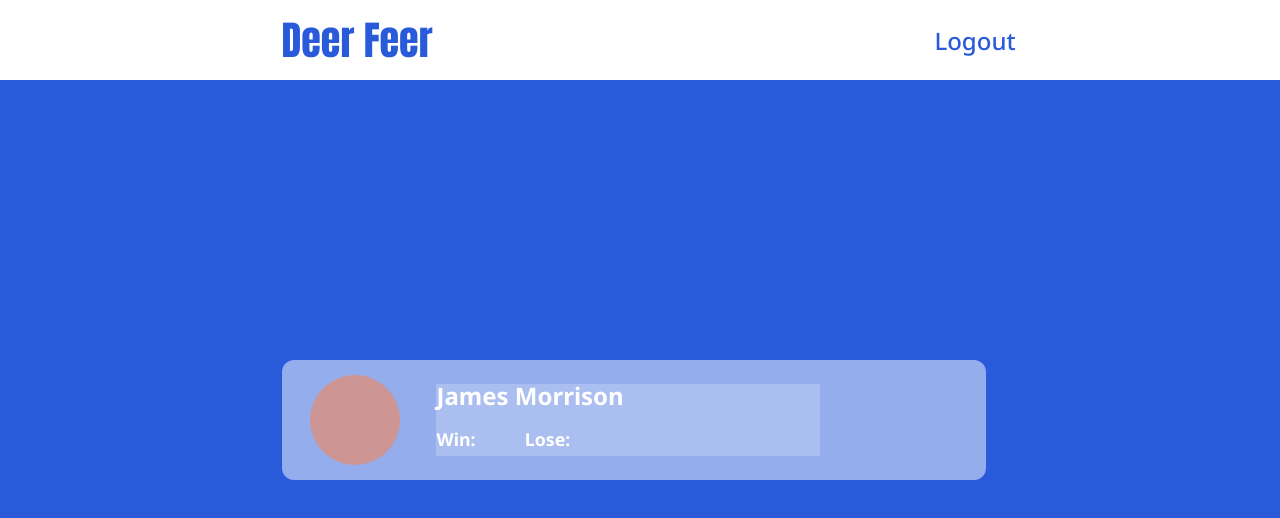
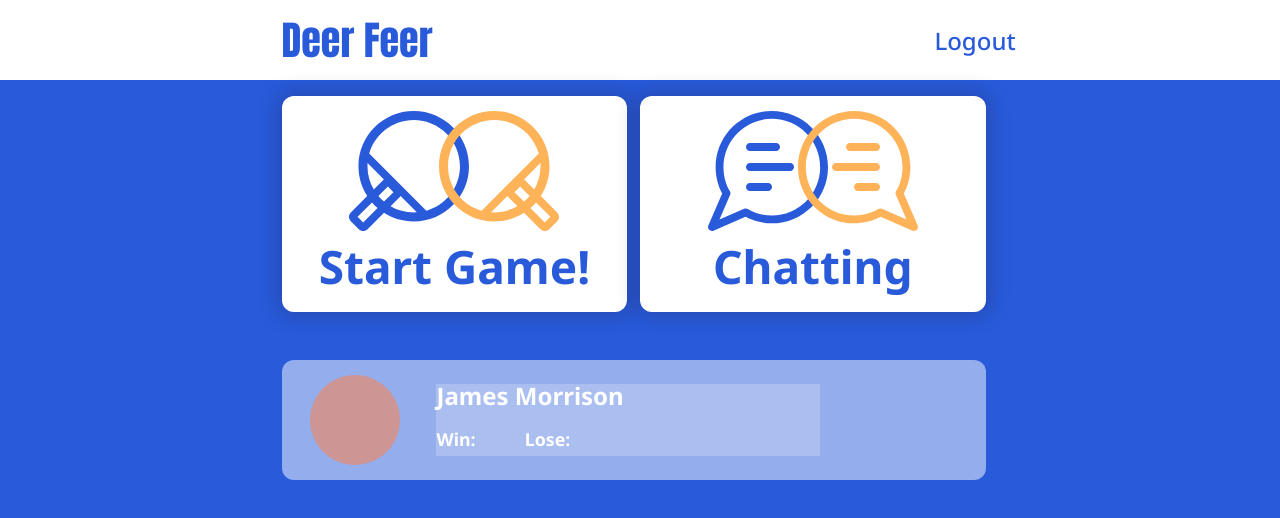
Before and after one commit to Pierrot-jang-pilkyu/ft_transcendence-front_end, a React (Vite) app: page /Lobby in a window 1280 px wide. Shown: the top 518 px of the page. Built offline with nearby package versions, Linux system fonts and the light colour scheme.

Commit message:
Feat: Lobby에 Menu 컴포넌트 추가
1. Menu 디렉토리 생성
2. Menu 컴포넌트 추가

resolved #03

```diff
--- a/src/pages/Lobby/Lobby.module.css
+++ b/src/pages/Lobby/Lobby.module.css
@@ -111,3 +111,9 @@
 	/* aspect-ratio: 1920 / 1080; */
 	background: #285ADA;
 }
+
+.menu_container {
+	position: absolute;
+    left: 22%;
+	top: 12%;
+}
--- a/src/pages/Lobby/Lobby.tsx
+++ b/src/pages/Lobby/Lobby.tsx
@@ -1,6 +1,7 @@
 import styles from "./Lobby.module.css";
 import Profile from "./Profile";
 import Header from "../../components/Header";
+import Menu from "./Menu/Menu";
 // import HomeBall from "../../assets/HomeBall.png";
 
 function Home()
@@ -9,6 +10,9 @@ function Home()
 		<div className={`${styles.background}`}>
 			{/* <img className={`${styles.img}`} src={HomeBall}/> */}
 			<Header />
+			<div className={`${styles.menu_container}`}>
+				<Menu />
+			</div>
 			<div className={`${styles.profile_container}`}>
 				{/* <div className={`${styles.title}`}>Deer Feer</div> */}
                 <div className={`${styles.profile_img}`}></div>
--- /dev/null
+++ b/src/pages/Lobby/Menu/Menu.module.css
@@ -0,0 +1,25 @@
+.buttons {
+	display: flex;
+	flex-direction: row;
+	justify-content: space-between;
+	gap: 1vw;
+}
+
+.button {
+	width: 27vw;
+	height: 27vh;
+	flex-shrink: 0;
+	border-radius: 12px;
+	background: #FFF;
+	box-shadow: 0px 0px 22px 4px rgba(32, 16, 16, 0.20);
+}
+
+.title {
+	color: #285ADA;
+	text-align: center;
+    font-family: 'Noto Sans', sans-serif;
+	font-size: 46px;
+	font-style: normal;
+	font-weight: 700;
+	line-height: normal;
+}
--- /dev/null
+++ b/src/pages/Lobby/Menu/Menu.tsx
@@ -0,0 +1,31 @@
+import styles from "./Menu.module.css";
+
+function Menu()
+{
+	return (
+	<div className={`${styles.buttons}`}>
+		<button className={`${styles.button}`}>
+		<svg xmlns="http://www.w3.org/2000/svg" width="210" height="120" viewBox="0 0 210 120" fill="none">
+  <path fill-rule="evenodd" clip-rule="evenodd" d="M64.7321 9.01481C90.2723 9.01481 110.977 29.6997 110.977 55.2157C110.977 76.3572 96.763 94.1821 77.3619 99.6726L20.2333 42.5979C25.729 23.2151 43.5707 9.01481 64.7321 9.01481ZM18.5903 52.1117L34.9133 68.4193C34.7772 68.5338 34.6449 68.655 34.5168 68.783L24.7847 78.5059C20.7817 71.6676 18.4876 63.7093 18.4876 55.2157C18.4876 54.1726 18.5222 53.1376 18.5903 52.1117ZM51.6295 85.1197L67.8391 101.314C66.8122 101.382 65.7762 101.417 64.7321 101.417C56.2898 101.417 48.3758 99.1565 41.5633 95.2089L51.2654 85.5159C51.3936 85.3879 51.5149 85.2557 51.6295 85.1197ZM64.7321 110.431C53.786 110.431 43.5832 107.252 34.9982 101.768L18.5656 118.185C16.143 120.605 12.2151 120.605 9.79249 118.185L1.81692 110.217C-0.605721 107.796 -0.605721 103.872 1.81692 101.452L18.2247 85.0597C12.6806 76.4542 9.46423 66.2102 9.46423 55.2157C9.46423 24.7209 34.2085 0 64.7321 0C95.2557 0 120 24.7209 120 55.2157C120 85.7105 95.2557 110.431 64.7321 110.431ZM8.59615 105.834L23.0123 91.4319C24.7413 93.4181 26.61 95.2798 28.6033 97.0014L14.179 111.412L8.59615 105.834ZM35.0039 90.6068C32.9854 88.9127 31.114 87.0494 29.4114 85.0388L38.9033 75.5558L44.4862 81.1335L35.0039 90.6068Z" fill="#285ADA"/>
+  <path fill-rule="evenodd" clip-rule="evenodd" d="M145.268 9.01481C119.728 9.01481 99.0233 29.6997 99.0233 55.2157C99.0233 76.3572 113.237 94.1821 132.638 99.6726L189.767 42.5979C184.271 23.2151 166.429 9.01481 145.268 9.01481ZM191.41 52.1117L175.087 68.4193C175.223 68.5338 175.355 68.655 175.483 68.783L185.215 78.5059C189.218 71.6676 191.512 63.7093 191.512 55.2157C191.512 54.1726 191.478 53.1376 191.41 52.1117ZM158.371 85.1197L142.161 101.314C143.188 101.382 144.224 101.417 145.268 101.417C153.71 101.417 161.624 99.1565 168.437 95.2089L158.735 85.5159C158.606 85.3879 158.485 85.2557 158.371 85.1197ZM145.268 110.431C156.214 110.431 166.417 107.252 175.002 101.768L191.434 118.185C193.857 120.605 197.785 120.605 200.208 118.185L208.183 110.217C210.606 107.796 210.606 103.872 208.183 101.452L191.775 85.0597C197.319 76.4542 200.536 66.2102 200.536 55.2157C200.536 24.7209 175.791 0 145.268 0C114.744 0 90 24.7209 90 55.2157C90 85.7105 114.744 110.431 145.268 110.431ZM201.404 105.834L186.988 91.4319C185.259 93.4181 183.39 95.2798 181.397 97.0014L195.821 111.412L201.404 105.834ZM174.996 90.6068C177.015 88.9127 178.886 87.0494 180.589 85.0388L171.097 75.5558L165.514 81.1335L174.996 90.6068Z" fill="#FFB359"/>
+</svg>
+	<div className={`${styles.title}`}>Start Game!</div>
+		</button>
+		<button className={`${styles.button}`}>
+		<svg xmlns="http://www.w3.org/2000/svg" width="210" height="120" viewBox="0 0 210 120" fill="none">
+  <path fill-rule="evenodd" clip-rule="evenodd" d="M37.9998 36C37.9998 33.7909 39.7184 32 41.8385 32H68.161C70.2811 32 71.9998 33.7909 71.9998 36C71.9998 38.2091 70.2811 40 68.161 40H41.8385C39.7184 40 37.9998 38.2091 37.9998 36Z" fill="#285ADA"/>
+  <path fill-rule="evenodd" clip-rule="evenodd" d="M37.9998 56C37.9998 53.7909 39.7184 52 41.8385 52H82.161C84.2811 52 85.9998 53.7909 85.9998 56C85.9998 58.2091 84.2811 60 82.161 60H41.8385C39.7184 60 37.9998 58.2091 37.9998 56Z" fill="#285ADA"/>
+  <path fill-rule="evenodd" clip-rule="evenodd" d="M37.9998 76C37.9998 73.7909 39.7184 72 41.8385 72H60.161C62.2811 72 63.9998 73.7909 63.9998 76C63.9998 78.2091 62.2811 80 60.161 80H41.8385C39.7184 80 37.9998 78.2091 37.9998 76Z" fill="#285ADA"/>
+  <path fill-rule="evenodd" clip-rule="evenodd" d="M7.63544 56.1823C7.63544 25.1537 32.7891 0 63.8177 0C94.8461 0 120 25.1536 120 56.1823C120 87.2106 94.8461 112.365 63.8177 112.365C54.3057 112.365 45.336 109.997 37.4761 105.818L5.48562 119.676C4.0077 120.317 2.28867 119.989 1.14978 118.85C0.0108996 117.711 -0.316679 115.992 0.323548 114.514L14.1817 82.5239C10.0025 74.6639 7.63544 65.6943 7.63544 56.1823ZM63.8177 7.85046C37.1248 7.85046 15.4859 29.4893 15.4859 56.1823C15.4859 64.9919 17.8394 73.2402 21.9494 80.3454C22.5722 81.4219 22.6479 82.7299 22.1535 83.8711L11.4724 108.528L36.1289 97.8466C37.2701 97.3522 38.578 97.4279 39.6546 98.0506C46.7596 102.16 55.0081 104.514 63.8177 104.514C90.5104 104.514 112.15 82.875 112.15 56.1823C112.15 29.4893 90.5104 7.85046 63.8177 7.85046Z" fill="#285ADA"/>
+  <path fill-rule="evenodd" clip-rule="evenodd" d="M172 36C172 33.7909 170.281 32 168.161 32H141.839C139.719 32 138 33.7909 138 36C138 38.2091 139.719 40 141.839 40H168.161C170.281 40 172 38.2091 172 36Z" fill="#FFB359"/>
+  <path fill-rule="evenodd" clip-rule="evenodd" d="M172 56C172 53.7909 170.281 52 168.161 52H127.839C125.719 52 124 53.7909 124 56C124 58.2091 125.719 60 127.839 60H168.161C170.281 60 172 58.2091 172 56Z" fill="#FFB359"/>
+  <path fill-rule="evenodd" clip-rule="evenodd" d="M172 76C172 73.7909 170.281 72 168.161 72H149.839C147.719 72 146 73.7909 146 76C146 78.2091 147.719 80 149.839 80H168.161C170.281 80 172 78.2091 172 76Z" fill="#FFB359"/>
+  <path fill-rule="evenodd" clip-rule="evenodd" d="M202.365 56.1823C202.365 25.1537 177.211 0 146.182 0C115.154 0 90 25.1536 90 56.1823C90 87.2106 115.154 112.365 146.182 112.365C155.694 112.365 164.664 109.997 172.524 105.818L204.514 119.676C205.992 120.317 207.711 119.989 208.85 118.85C209.989 117.711 210.317 115.992 209.676 114.514L195.818 82.5239C199.998 74.6639 202.365 65.6943 202.365 56.1823ZM146.182 7.85046C172.875 7.85046 194.514 29.4893 194.514 56.1823C194.514 64.9919 192.161 73.2402 188.051 80.3454C187.428 81.4219 187.352 82.7299 187.846 83.8711L198.528 108.528L173.871 97.8466C172.73 97.3522 171.422 97.4279 170.345 98.0506C163.24 102.16 154.992 104.514 146.182 104.514C119.49 104.514 97.8505 82.875 97.8505 56.1823C97.8505 29.4893 119.49 7.85046 146.182 7.85046Z" fill="#FFB359"/>
+</svg>
+	<div className={`${styles.title}`}>Chatting</div>
+		</button>
+	</div>
+	);
+}
+
+export default Menu;
```
